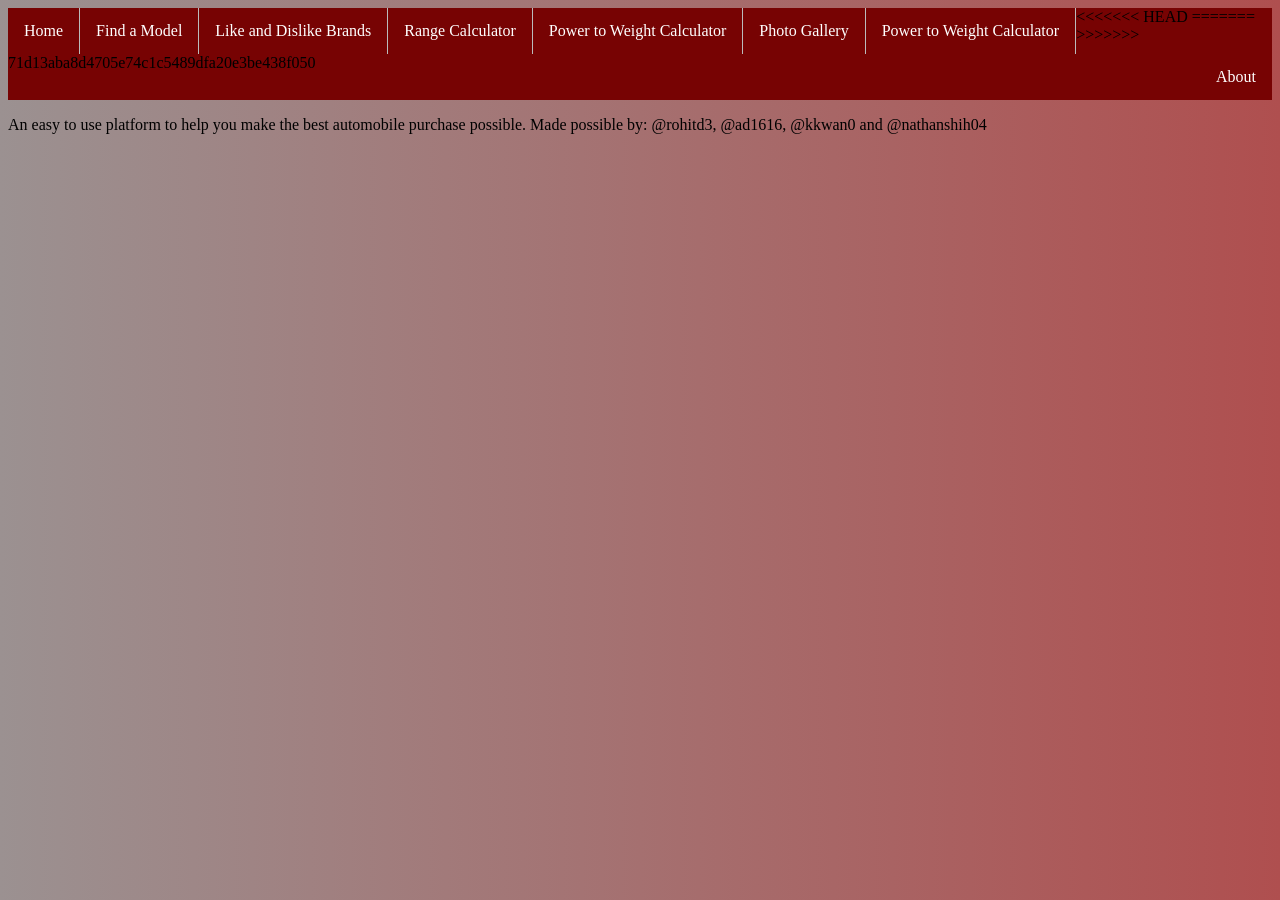
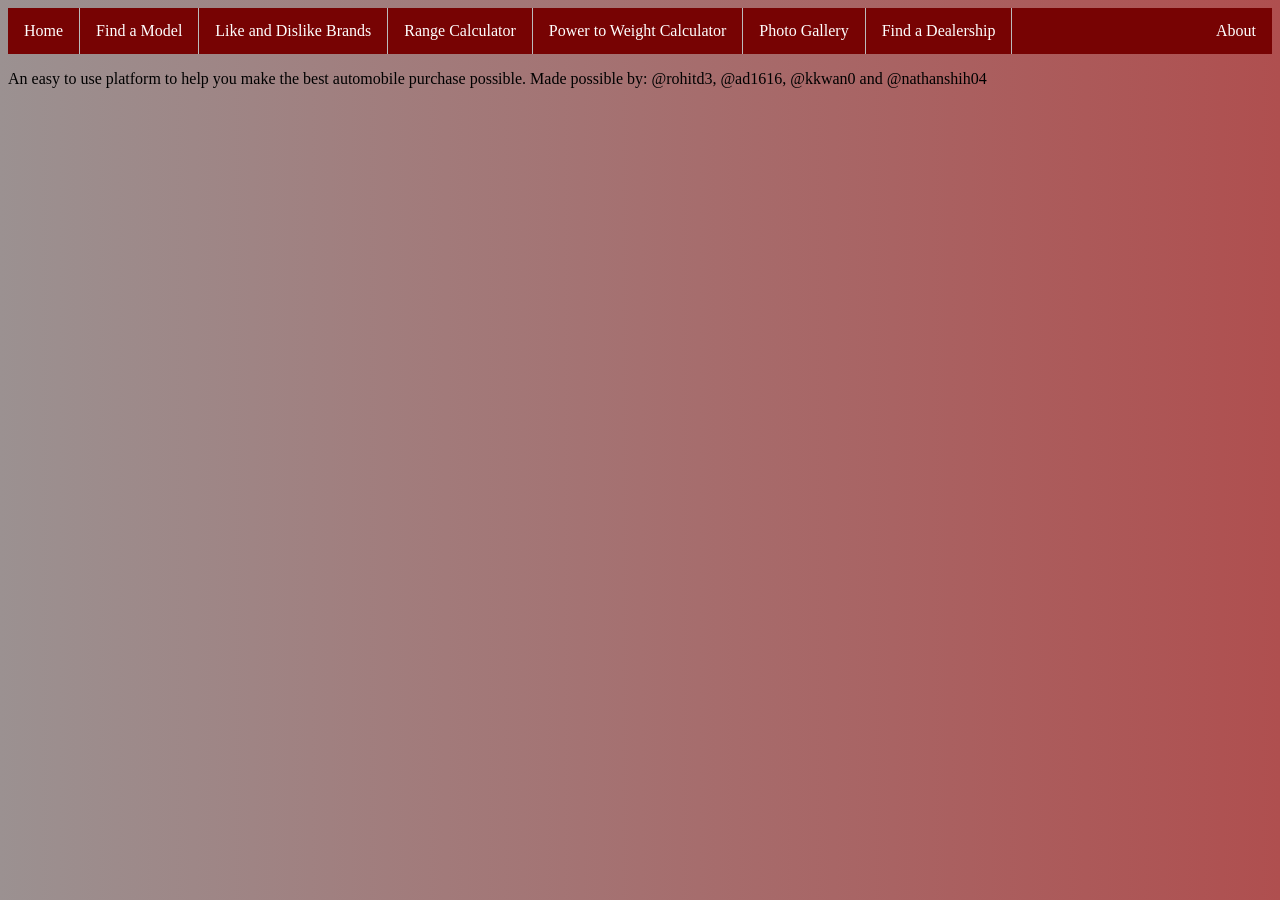
Before and after one commit to rohitd3/vroom, a Jekyll site: the page built from _pages/about.md, in a window 1280 px wide. Built offline with Jekyll 4.4.1, drawn with Linux system fonts in a browser that asks for light colours.

Commit message:
Update nav.html

```diff
--- a/_layouts/nav.html
+++ b/_layouts/nav.html
@@ -49,11 +49,8 @@
   <li><a href="https://rohitd3.github.io/vroom/LikeDislikeBrands/">Like and Dislike Brands</a></li>
   <li><a href="https://rohitd3.github.io/vroom/rangeCalc/">Range Calculator</a></li>
   <li><a href="https://rohitd3.github.io/vroom/powerToWeightCalc/">Power to Weight Calculator</a></li>
-<<<<<<< HEAD
   <li><a href="https://rohitd3.github.io/vroom/Gallery/">Photo Gallery</a></li>
-=======
-  <li><a href="https://rohitd3.github.io/vroom/carDealerships/">Power to Weight Calculator</a></li>
->>>>>>> 71d13aba8d4705e74c1c5489dfa20e3be438f050
+  <li><a href="https://rohitd3.github.io/vroom/carDealerships/">Find a Dealership</a></li>
   <li style="float:right"><a href="https://rohitd3.github.io/vroom/about/">About</a></li>
 </ul>
 
```
